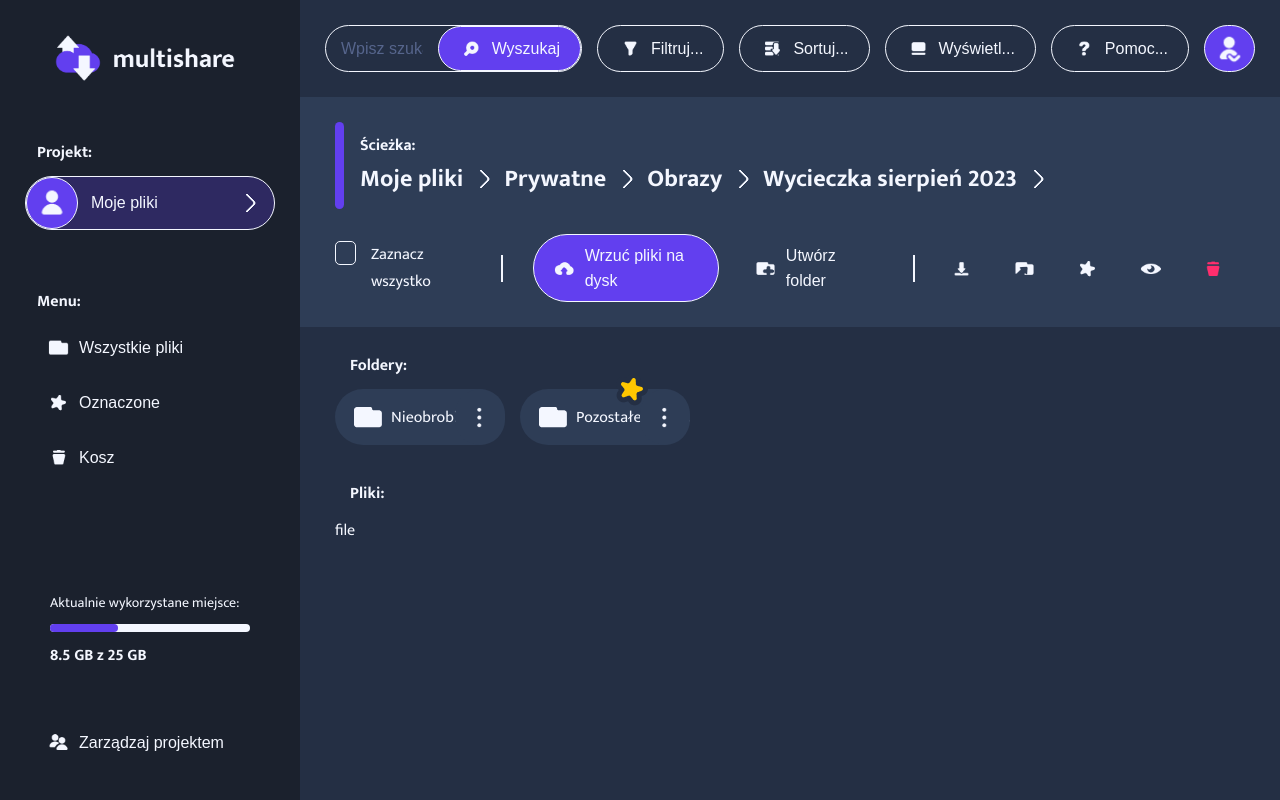
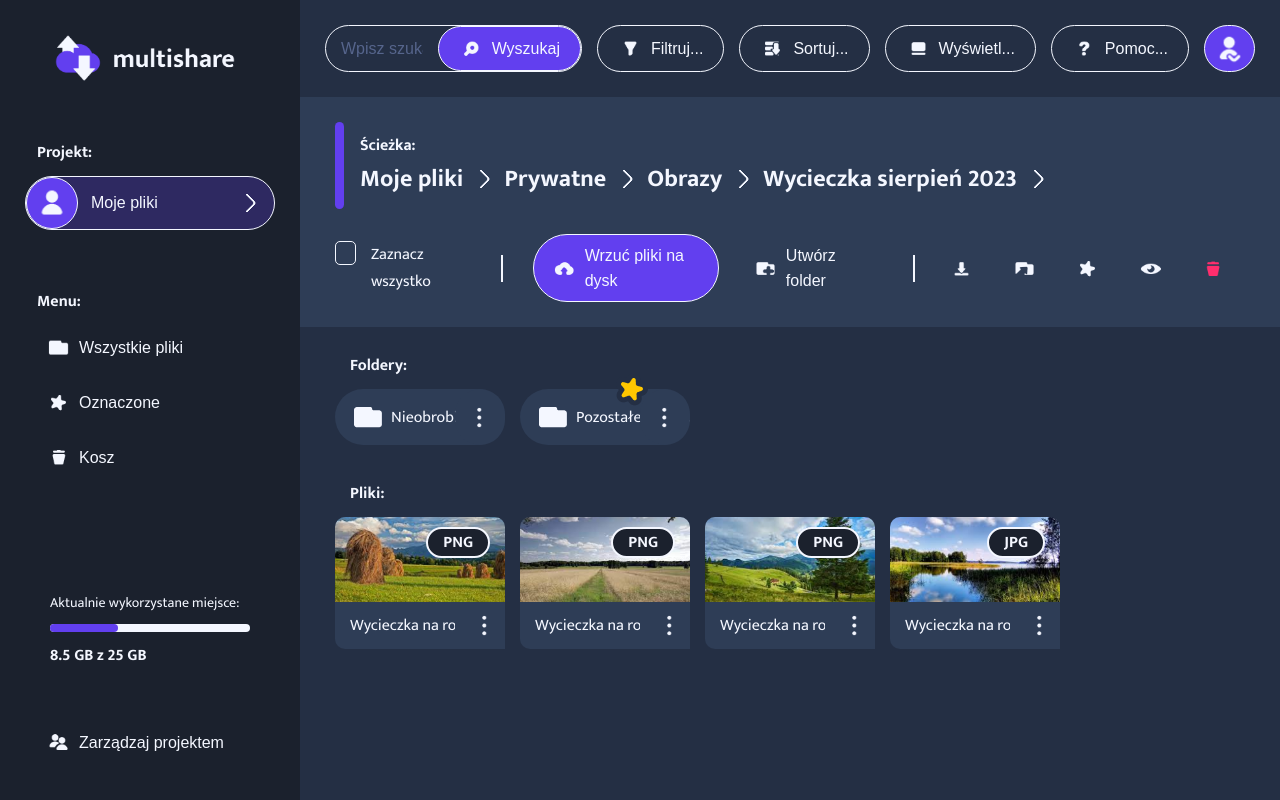
Before and after one commit to BarteXikora/file-explorer-app, a React (Create React App) app: page / in a window 1280 px wide. Built offline with nearby package versions, Linux system fonts and the light colour scheme.

Commit message:
Created file component.

```diff
--- /dev/null
+++ b/src/components/elements/file/File.styles.tsx
@@ -0,0 +1,78 @@
+import styled from 'styled-components'
+
+const StyledFile = styled.div`
+    background-color: ${(props) => props.theme.colors.gray};
+    border-radius: ${(props) => props.theme.borderRadiuses.big};
+    transition: ${(props) => props.theme.transition};
+    cursor: pointer;
+
+    &:hover {
+        background-color: ${(props) => props.theme.colors.grayLighter};
+
+        .preview {
+            background-size: auto 110%
+        }
+
+        .label::after {
+            background-color: ${(props) => props.theme.colors.grayLighter};
+        }
+    }
+
+    .preview {
+        position: relative;
+        aspect-ratio: 2 / 1;
+        background-position: center;
+        background-size: auto 100%;
+        background-repeat: no-repeat;
+        border-radius: ${(props) => props.theme.borderRadiuses.big} ${(props) => props.theme.borderRadiuses.big} 0 0;
+        transition: ${(props) => props.theme.transition};
+    }
+
+    .extension {
+        position: absolute;
+        top: ${(props) => props.theme.margins.YSmall};
+        right: ${(props) => props.theme.margins.XNormal};
+        background-color: ${(props) => props.theme.colors.black};
+        color: ${(props) => props.theme.colors.white};
+        border: 2px solid ${(props) => props.theme.colors.white};
+        padding: 0 ${(props) => props.theme.margins.XNormal};
+        border-radius: 1000px;
+        font-weight: bold;
+    }
+
+    .label {
+        position: relative;
+        display: flex;
+        align-items: center;
+        padding: ${(props) => props.theme.margins.YSmall} ${(props) => props.theme.margins.XNormal};
+        padding-right: 0;
+
+        span {
+            white-space: nowrap;
+            overflow: hidden;
+        }
+
+        button {
+            position: absolute;
+            padding: ${(props) => props.theme.margins.YSmall};
+            height: 100%;
+            margin-left: auto;
+            right: 0;
+            z-index: 10;
+            border-radius: ${(props) => props.theme.borderRadiuses.big};
+        }
+
+        &::after {
+            position: absolute;
+            content: '';
+            height: 100%;
+            width: 50px;
+            background-color: ${(props) => props.theme.colors.gray};
+            right: 0;
+            z-index: 0;
+            transition: ${(props) => props.theme.transition};
+        }
+    }
+`
+
+export default StyledFile
--- /dev/null
+++ b/src/components/elements/file/File.tsx
@@ -0,0 +1,27 @@
+import StyledFile from './File.styles'
+import Button from '../../ui/button/Button'
+import iconMenu from '../../../assets/icons/icon-menu-dots.png'
+
+type FileProps = {
+    name: string
+    extension: string
+    preview?: string
+}
+
+const File = ({ name, extension, preview }: FileProps) => {
+    return <StyledFile role='button'>
+        <div className="preview" style={{ backgroundImage: `url(${preview})` }}>
+            <div className="extension">{extension}</div>
+        </div>
+
+        <div className="label">
+            <span>{name}</span>
+
+            <Button variant='tertiary'>
+                <img src={iconMenu} alt="Opcje..." />
+            </Button>
+        </div>
+    </StyledFile>
+}
+
+export default File
--- a/src/components/layout/contentSection/ContentSection.tsx
+++ b/src/components/layout/contentSection/ContentSection.tsx
@@ -1,5 +1,11 @@
 import StyledContentSection from './ContentSection.styles'
 import Folder from '../../elements/folder/Folder'
+import File from '../../elements/file/File'
+
+import photo0 from '../../../assets/__files/photo0.png'
+import photo1 from '../../../assets/__files/photo1.png'
+import photo2 from '../../../assets/__files/photo2.png'
+import photo3 from '../../../assets/__files/photo3.png'
 
 type __contentProps = {
     folders: {
@@ -9,6 +15,7 @@ type __contentProps = {
     files: {
         name: string
         extension: string
+        preview?: string
     }[]
 }
 
@@ -20,6 +27,19 @@ const __content: __contentProps = {
         {
             name: 'Wycieczka na rowery 1',
             extension: 'PNG',
+            preview: photo0
+        }, {
+            name: 'Wycieczka na rowery 2',
+            extension: 'PNG',
+            preview: photo1
+        }, {
+            name: 'Wycieczka na rowery 3',
+            extension: 'PNG',
+            preview: photo2
+        }, {
+            name: 'Wycieczka na rowery 4',
+            extension: 'JPG',
+            preview: photo3
         }
     ]
 }
@@ -34,7 +54,7 @@ const ContentSection = () => {
                 <div className="content">
                     {
                         __content.folders.map((folder, n) => {
-                            return <Folder name={folder.name} star={folder.star} />
+                            return <Folder key={n} name={folder.name} star={folder.star} />
                         })
                     }
                 </div>
@@ -47,8 +67,8 @@ const ContentSection = () => {
 
                 <div className="content">
                     {
-                        __content.files.map((folder, n) => {
-                            return <>file</>
+                        __content.files.map((file, n) => {
+                            return <File key={n} name={file.name} extension={file.extension} preview={file.preview} />
                         })
                     }
                 </div>
```
